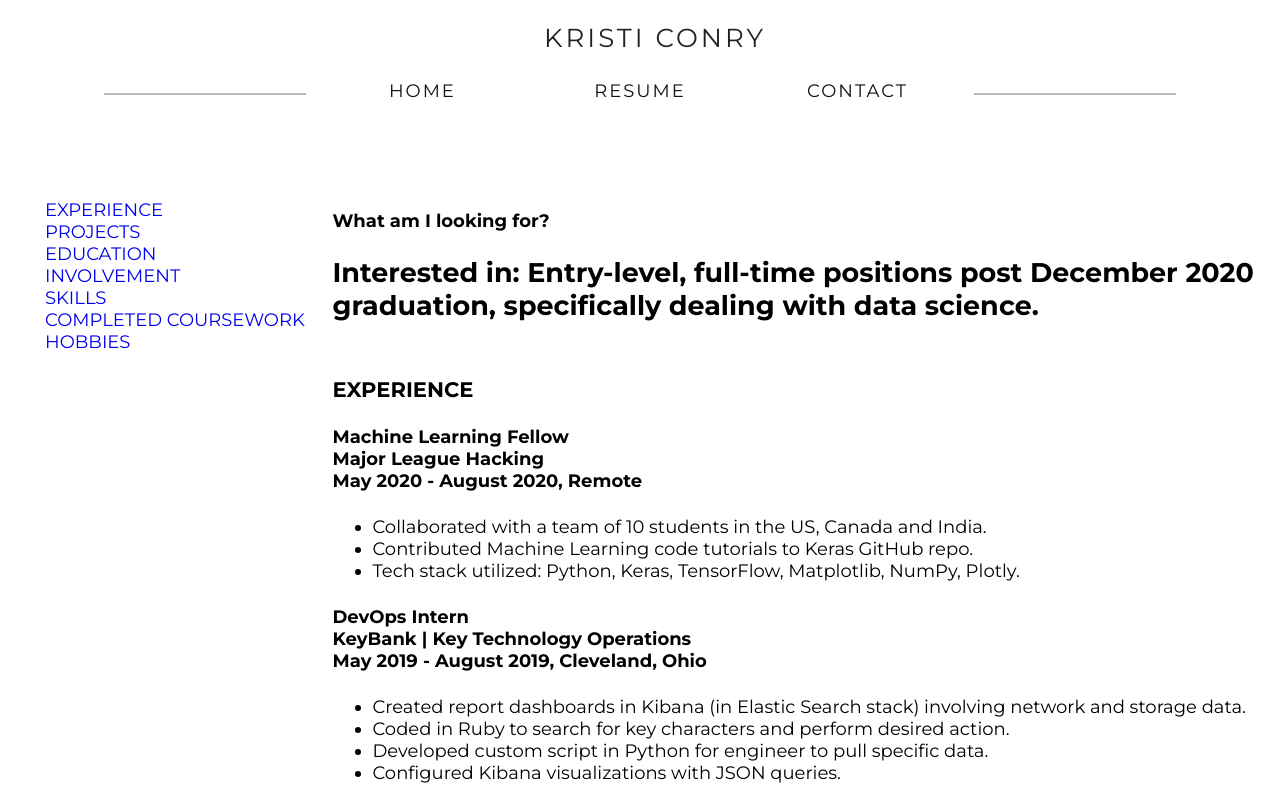
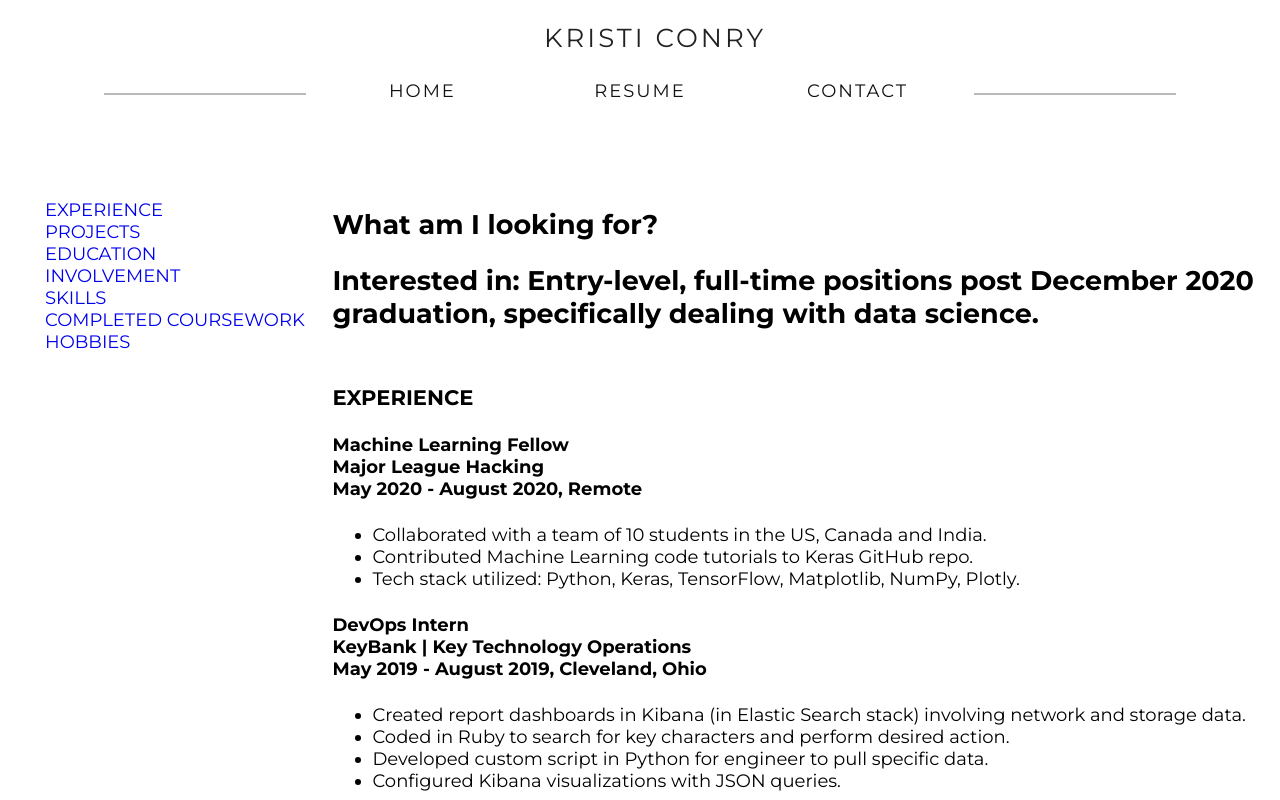
Before and after one commit to ktakattack/website, an Angular app: page /resume in a window 1280 px wide. Shown: the top 800 px of the page. Built offline with nearby package versions, Linux system fonts and the light colour scheme.

Commit message:
slight change to header size

```diff
--- a/src/app/resume/resume.component.html
+++ b/src/app/resume/resume.component.html
@@ -27,7 +27,7 @@
   </nav>
 
   <article>
-      <h1>What am I looking for? <br /></h1>
+      <h2>What am I looking for? <br /></h2>
       <h2>Interested in: Entry-level, full-time positions post December 2020 graduation, specifically dealing with
           data
           science.<br /><br />
```
